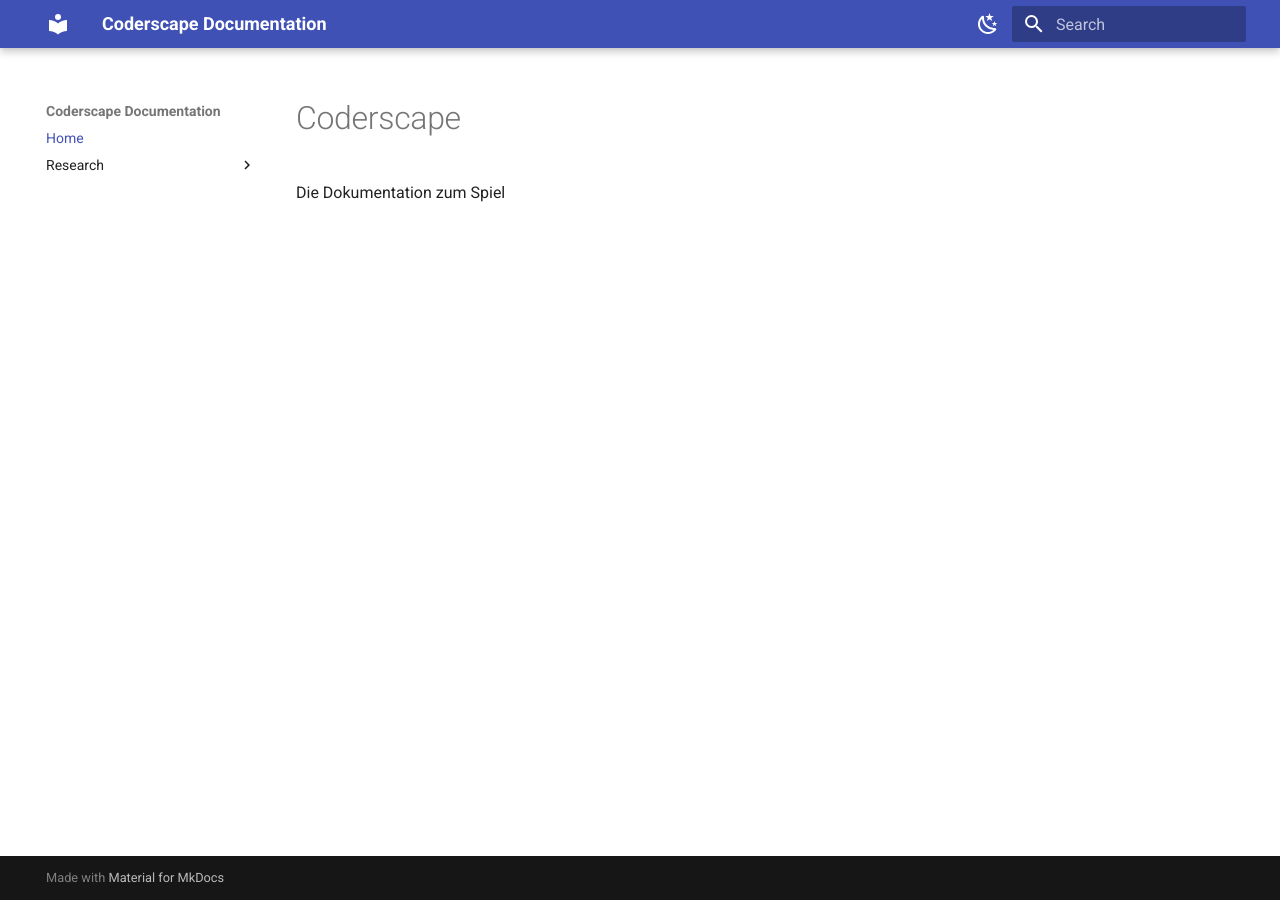
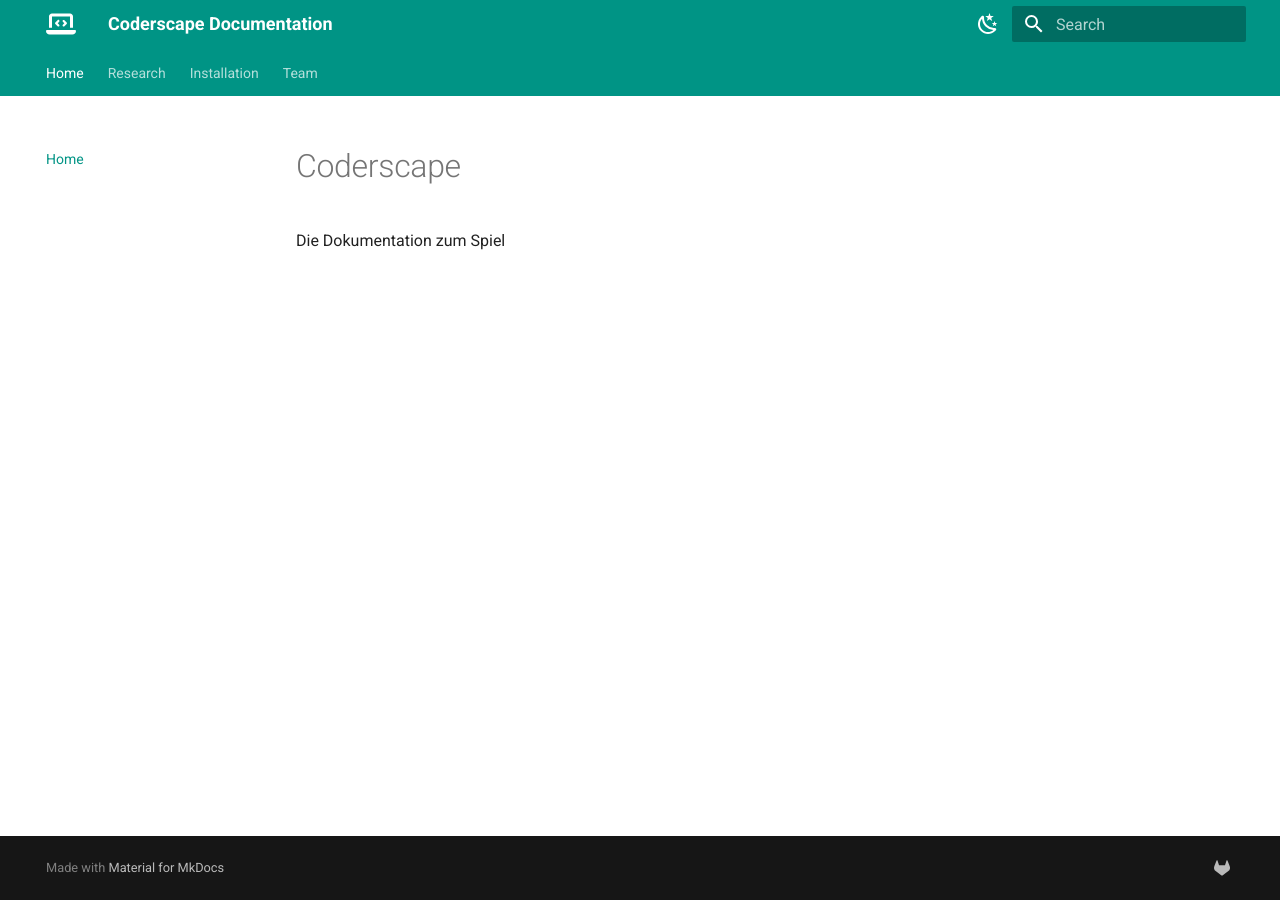
Before and after one commit to Hinotori91/Coderscape-Game-Documentation, an MkDocs documentation site: the page built from docs/index.md, in a window 1280 px wide. Built offline with MkDocs 1.6.1 and Material for MkDocs 9.7.7, drawn with Linux system fonts in a browser that asks for light colours.

Commit message:
einstellungen und extension von mit (Andi) hinzugefügt

```diff
--- a/mkdocs.yml
+++ b/mkdocs.yml
@@ -4,21 +4,63 @@ nav:
   - Home: index.md
   - Research:
     - Multiplayer: Research/Multiplayer.md
+  - Installation: Installation.md
+  - Team: Team.md
 
 theme:
   name: material
+  icon:
+    logo: fontawesome/solid/laptop-code
+  features:
+    - navigation.tabs   # Navlinks are in the header and the left side shows the current page's headings
+    # - navigation.tabs.sticky  # Sticky navigation tabs
+    # - navigation.sections
+    # - toc.integrate
+    - navigation.top
+    - search.suggest
+    - search.highlight
+    - content.tabs.link
+    - content.code.annotation
+    - content.code.copy
+    # - navigation.bottom
+    # - navigation.expand
+    # - navigation.instant  # Dont Refresh if klick on local link
+    # - navigation.instant.progress
+    # - navigation.instant.prefetch # makes navigation.instant more stable
+    # - navigation.tracking
+    # - navigation.indexes
   palette:
     # Palette toggle for light mode
     - scheme: default
       toggle:
         icon: material/weather-night
         name: Switch to dark mode
+      primary: teal
+      accent: purple
 
     # Palette toggle for dark mode
     - scheme: slate
       toggle:
         icon: material/weather-sunny
         name: Switch to light mode
+      primary: teal
+      accent: purple
 
 extra_css:
   - ./css/style.css
+
+extra:
+  social:
+    - icon: fontawesome/brands/gitlab
+      link: https://gitlab.com/Hinotori91/coderscape
+
+
+markdown_extensions:
+  - admonition
+  - pymdownx.arithmatex
+  - pymdownx.details
+  - pymdownx.emoji
+  - pymdownx.progressbar
+  - codehilite
+  - pymdownx.superfences
+  - attr_list
```
